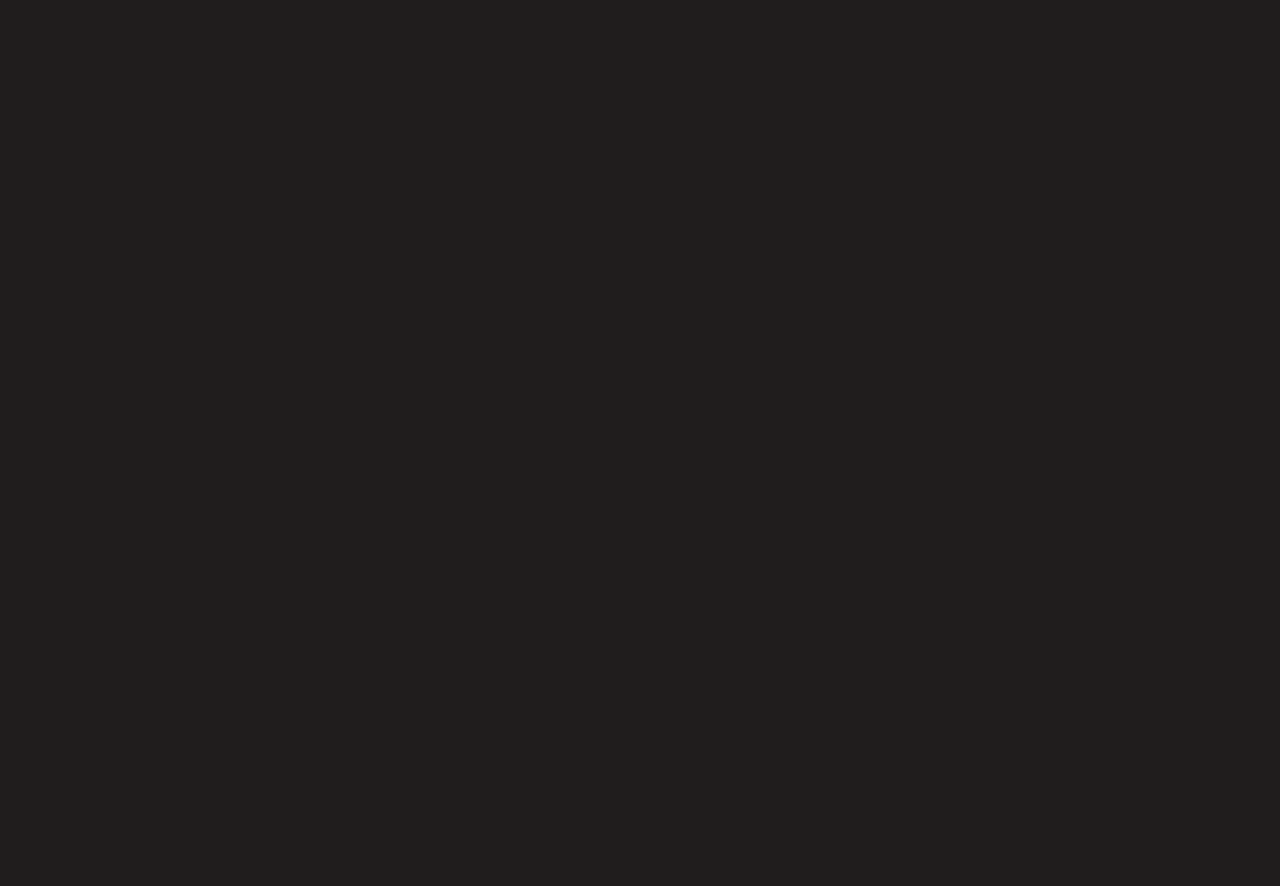
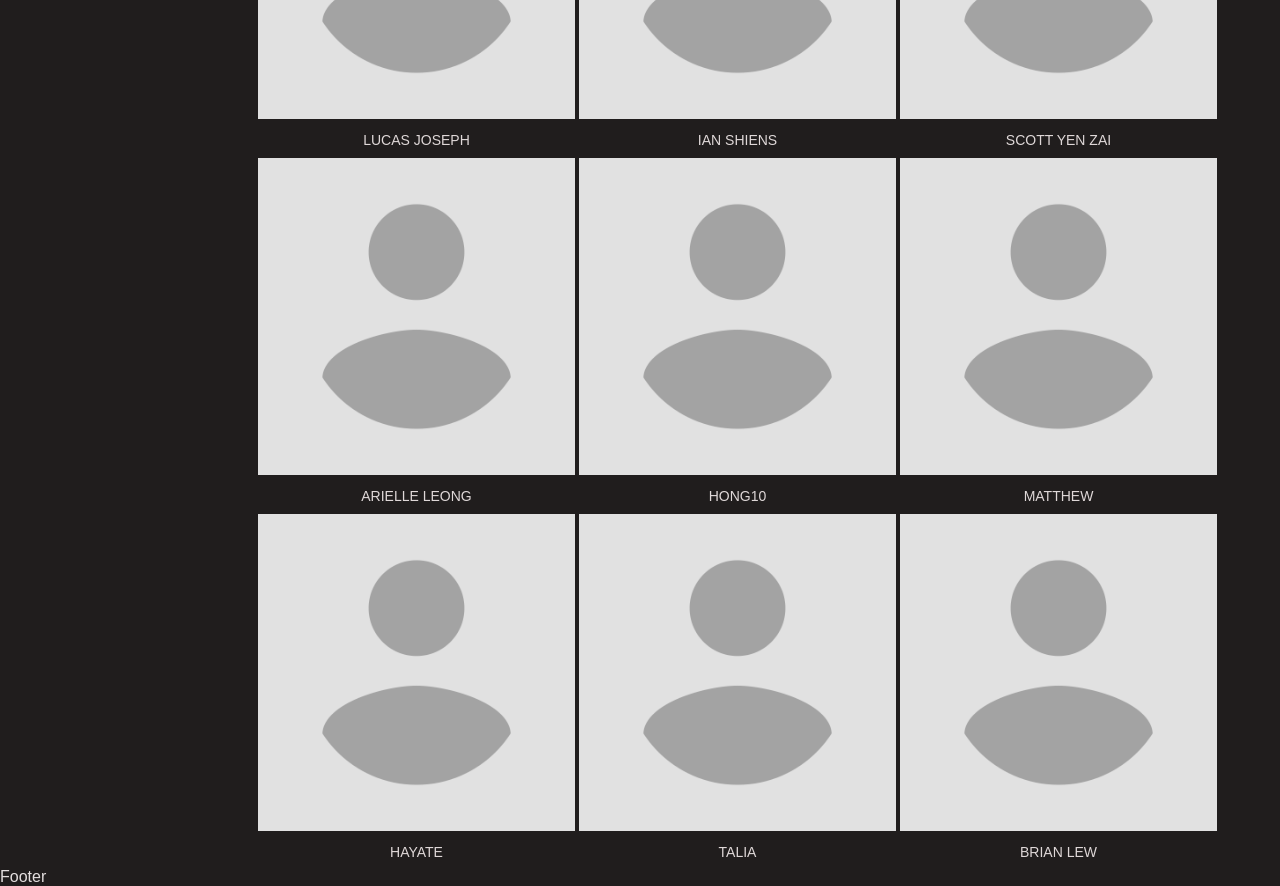
Before and after one commit to jonathanPhan17/UCSBreakin, a React (Vite) app: page / in a window 1280 px wide. Shown: the part 1320-2206 px from the top of the page. Before the commit the page ends 1210 px from the top, so only its background shows below. Built offline with nearby package versions, Linux system fonts and the light colour scheme.

Commit message:
add grid

```diff
--- a/src/Pages/AboutUs/AboutUs.css
+++ b/src/Pages/AboutUs/AboutUs.css
@@ -61,3 +61,29 @@
   text-align: center;
   font-size: 3rem;
 }
+
+.meet-the-crew-grid {
+  display: grid;
+  column-gap: 0px;
+  grid-template-columns: repeat(3, 1fr);
+}
+
+.meet-the-crew-each {
+  text-align: center;
+  align-items: center;
+  margin: 2px;
+}
+
+.meet-the-crew-each p {
+  margin-top: 2px;
+  margin-bottom: 2px;
+  text-transform: uppercase;
+  font-size: 14px;
+}
+
+.meet-the-crew-grid img {
+  width: 317px;
+  height: auto;
+  position: relative;
+  cursor: pointer;
+}
--- a/src/Pages/AboutUs/AboutUs.jsx
+++ b/src/Pages/AboutUs/AboutUs.jsx
@@ -97,6 +97,44 @@
         </p>
         <div className="meet-the-crew-container">
           <h2>Meet the crew</h2>
+          <div className="meet-the-crew-grid">
+            <div className="meet-the-crew-each">
+              <img src="/src/static/placeholder.png" alt="placeholder" />
+              <p className="meet-the-crew-title">Lucas Joseph</p>
+            </div>
+            <div className="meet-the-crew-each">
+              <img src="/src/static/placeholder.png" alt="placeholder" />
+              <p className="meet-the-crew-title">Ian Shiens</p>
+            </div>
+            <div className="meet-the-crew-each">
+              <img src="/src/static/placeholder.png" alt="placeholder" />
+              <p className="meet-the-crew-title">Scott Yen Zai</p>
+            </div>
+            <div className="meet-the-crew-each">
+              <img src="/src/static/placeholder.png" alt="placeholder" />
+              <p className="meet-the-crew-title">Arielle Leong</p>
+            </div>
+            <div className="meet-the-crew-each">
+              <img src="/src/static/placeholder.png" alt="placeholder" />
+              <p className="meet-the-crew-title">Hong10</p>
+            </div>
+            <div className="meet-the-crew-each">
+              <img src="/src/static/placeholder.png" alt="placeholder" />
+              <p className="meet-the-crew-title">Matthew</p>
+            </div>
+            <div className="meet-the-crew-each">
+              <img src="/src/static/placeholder.png" alt="placeholder" />
+              <p className="meet-the-crew-title">Hayate</p>
+            </div>
+            <div className="meet-the-crew-each">
+              <img src="/src/static/placeholder.png" alt="placeholder" />
+              <p className="meet-the-crew-title">Talia</p>
+            </div>
+            <div className="meet-the-crew-each">
+              <img src="/src/static/placeholder.png" alt="placeholder" />
+              <p className="meet-the-crew-title">Brian Lew</p>
+            </div>
+          </div>
         </div>
       </main>
     </div>
```
Also changed, not shown: src/static/placeholder.png (added).
